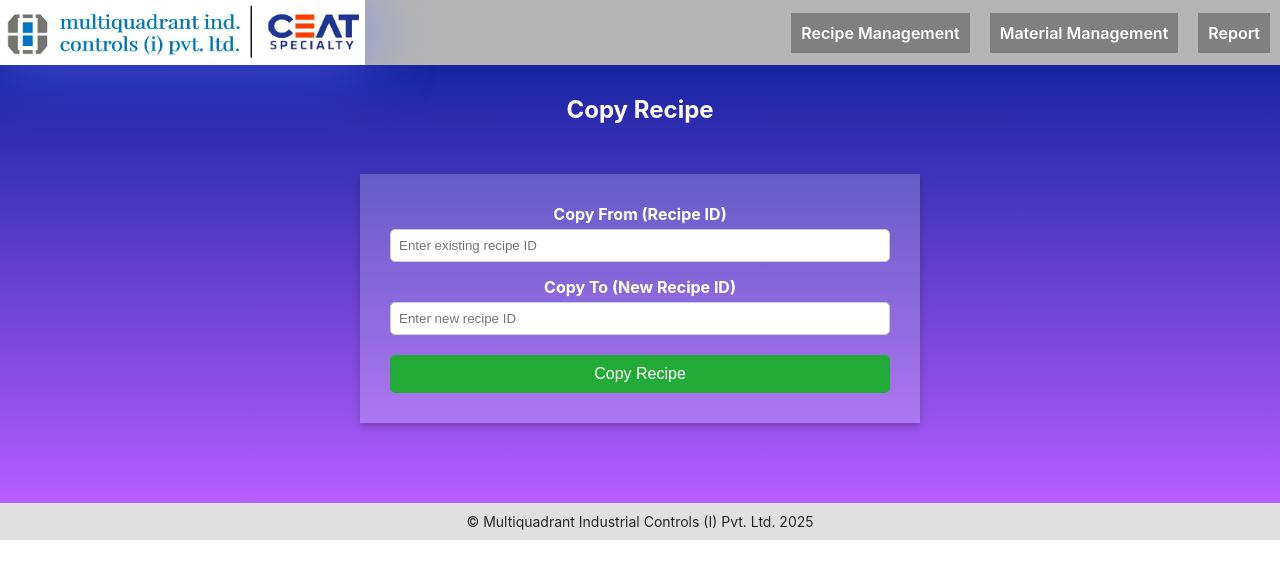
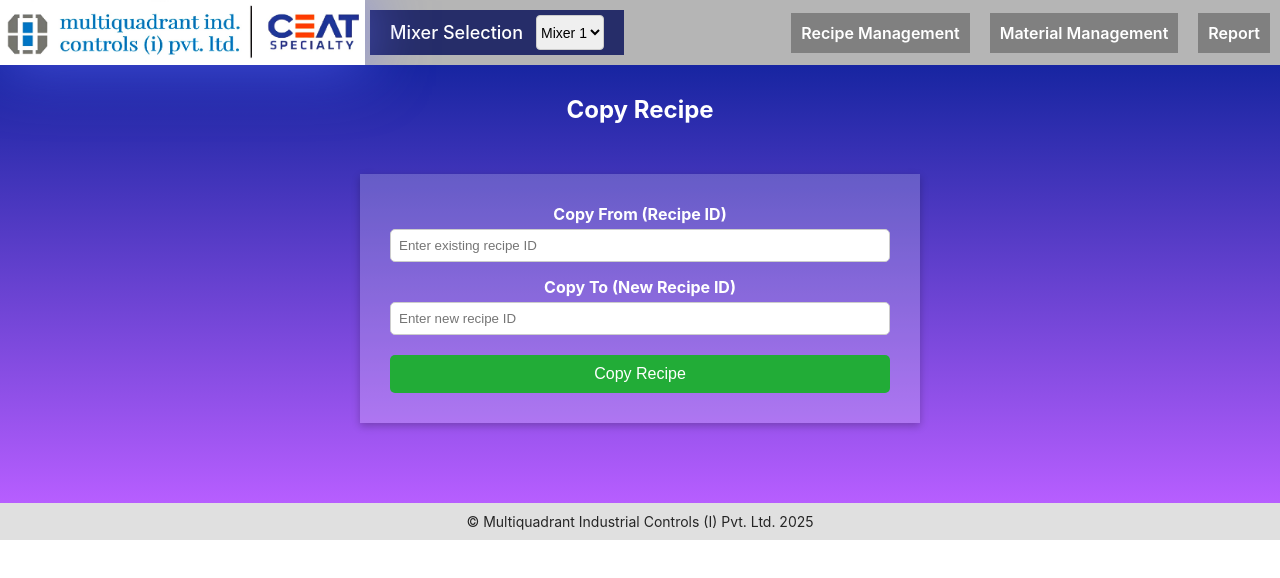
Before and after one commit to priteshAlshetty/WO18709_CEAT_Mixer_RMS_Frontend, a React (Vite) app: page /copy-recipe in a window 1280 px wide. Shown: the top 578 px of the page. Built offline with nearby package versions, Linux system fonts and the light colour scheme; no server answers.

Commit message:
Added Dropdown for Search Recipe ID and Selection of Mixer

```diff
--- a/src/Components/Navbar/Navbar.css
+++ b/src/Components/Navbar/Navbar.css
@@ -46,3 +46,52 @@
 .logo img {
   height: 100%;
 }
+/* Keep Navbar flex layout */
+.Navbar {
+  width: 100%;
+  max-height: 65px;
+  background-color: #b5b5b5;
+  display: flex;
+  justify-content: space-between;
+  align-items: center;
+}
+
+/* Left section holds logo + mixer tightly */
+.left-section {
+  display: flex;
+  align-items: center;
+  gap: 5px;
+}
+
+/* Remove any spacing between logo and dropdown */
+.logo img {
+  height: 65px; /* Matches navbar height */
+  display: block;
+}
+
+.Mixer-selection {
+
+  margin-left: 0; /* No gap between logo and mixer */
+
+    background-color: rgb(38 45 105);
+  padding: 5px 20px;
+
+}
+.Mixer-selection {
+  display: inline-flex;          /* keep text and dropdown inline */
+  align-items: center;           /* vertically center them */
+  white-space: nowrap;           /* prevent wrapping to next line */
+  gap: 8px;                      /* small gap between label and dropdown */
+  font-weight: 500;
+  color: #ffffff;
+  font-size: 18px;
+}
+
+.mixer-dropdown {
+  height: 35px;
+  font-size: 14px;
+  border-radius: 4px;
+  border: 1px solid #ccc;
+  margin-left: 5px; /* Optional: tiny breathing space */
+  text-align: center;
+}
--- a/src/Components/Navbar/Navbar.jsx
+++ b/src/Components/Navbar/Navbar.jsx
@@ -1,14 +1,33 @@
-import React from 'react'
+import React, { useState, createContext } from 'react'
 import { NavLink } from 'react-router-dom'
 import './Navbar.css'
 import ceatlogo from '../../images/logo1.jpg'
 
+export const MixerContext = createContext()
+
 const Navbar = () => {
+  const [selectedMixer, setSelectedMixer] = useState('Mixer 1')
+
   return (
-    <div className='Navbar'>
+    <MixerContext.Provider value={{ selectedMixer, setSelectedMixer }}>
+      <div className="Navbar">
+        <div className="left-section">
           <div className="logo">
             <img src={ceatlogo} alt="logo" />
           </div>
+          <div className="Mixer-selection">Mixer Selection
+            <select
+              value={selectedMixer}
+              onChange={(e) => setSelectedMixer(e.target.value)}
+              className="mixer-dropdown"
+            >
+              <option value="Mixer 1">Mixer 1</option>
+              <option value="Mixer 2">Mixer 2</option>
+              <option value="Mixer 3">Mixer 3</option>
+            </select>
+          </div>
+        </div>
+
         <div className="link">
           <ul>
             <li>
@@ -27,7 +46,6 @@ const Navbar = () => {
                 Material Management
               </NavLink>
             </li>
-
             <li>
               <NavLink
                 to="/report"
@@ -36,17 +54,10 @@ const Navbar = () => {
                 Report
               </NavLink>
             </li>
-          {/* <li>
-            <NavLink
-              to="/add-edit-recipe"
-              className={({ isActive }) => (isActive ? 'active-link' : '')}
-            >
-              Add/Edit Recipe
-            </NavLink>
-          </li> */}
           </ul>
         </div>
       </div>
+    </MixerContext.Provider>
   )
 }
 
--- a/src/Pages/CopyRecipe.jsx
+++ b/src/Pages/CopyRecipe.jsx
@@ -181,7 +181,7 @@ const RecipeCopyPage = () => {
         {loading ? "Processing..." : "Copy Recipe"}
       </button>
 
-      {/* ✅ Toasts now appear at bottom right */}
+      {/* ✅ Toasts appear at bottom right */}
       <ToastContainer position="bottom-right" autoClose={3000} />
     </div>
   </div>
--- a/src/Pages/RecipePage.css
+++ b/src/Pages/RecipePage.css
@@ -66,6 +66,7 @@
   background:transparent;
   color:var(--accent);
   border:1px solid var(--border);
+  width: 210px;
 }
 .error {
   color:darkred;
@@ -386,3 +387,10 @@ font-size: 13px;
   cursor: pointer;
   accent-color: #007bff; /* blue tick */
 }
+
+.recipe-dropdown {
+  margin-right: 10px;
+  padding: 6px 8px;
+  border-radius: 4px;
+  border: 1px solid #ccc;
+}
--- a/src/Pages/RecipePage.jsx
+++ b/src/Pages/RecipePage.jsx
@@ -1,6 +1,3 @@
-
-
-
 
 // Import necessary React modules and styles
 import React, { useState, useEffect } from "react";
@@ -17,7 +14,6 @@ import {
 } from "../Constants/Material";
 
 const apiUrl = import.meta.env.VITE_API_URL;
-
 
 
 /* ----------------------------------------
@@ -175,7 +171,7 @@ function getInputType(key, value) {
   Main Component: RecipePage
 ---------------------------------------- */
 export default function RecipePage() {
-  const [recipeId, setRecipeId] = useState("TX605");
+  const [recipeId, setRecipeId] = useState("");
   const [data, setData] = useState(null);
   const [originalData, setOriginalData] = useState(null);
   const [loading, setLoading] = useState(false);
@@ -1000,6 +996,22 @@ async function saveChanges() {
 }
 
 
+const [recipeList, setRecipeList] = useState([]);
+
+useEffect(() => {
+  async function fetchRecipeList() {
+    try {
+      const res = await fetch(`${apiUrl}/recipe/allRecipeIds`);
+      const json = await res.json();
+      if (json?.data?.recipe_ids) {
+        setRecipeList(json.data.recipe_ids);
+      }
+    } catch (err) {
+      console.error("Error fetching recipe IDs:", err);
+    }
+  }
+  fetchRecipeList();
+}, []);
 
   return (
     <div className="page-root">
@@ -1007,7 +1019,7 @@ async function saveChanges() {
         <h1>Recipe</h1>
 
         <div className="controls">
-          <form onSubmit={fetchRecipe} className="search-form">
+          {/* <form onSubmit={fetchRecipe} className="search-form">
             <input
               value={recipeId}
               onChange={(e) => setRecipeId(e.target.value)}
@@ -1037,7 +1049,64 @@ async function saveChanges() {
             <button type="button" className="btn outline" style={{ backgroundColor: "#3919acff", color: "#ffff", border: "none" }} onClick={() => { navigate("/copy-recipe") }}>
               Copy Recipe
             </button>
-          </form>
+          </form> */}
+
+          <form onSubmit={fetchRecipe} className="search-form">
+  {/* Dropdown before input */}
+  <select
+    value={recipeId}
+    onChange={(e) => setRecipeId(e.target.value)}
+    className="recipe-dropdown"
+  >
+    <option value="">-- Select Recipe ID --</option>
+    {recipeList.map((id) => (
+      <option key={id} value={id}>{id}</option>
+    ))}
+  </select>
+
+  {/* Existing input field */}
+  <input
+    value={recipeId}
+    onChange={(e) => setRecipeId(e.target.value)}
+    placeholder="Enter Recipe ID (e.g. MTR0076)"
+    className="recipe-input"
+  />
+
+  <button type="submit" className="btn" disabled={loading}>
+    {loading ? "Loading..." : "Fetch"}
+  </button>
+
+  {data && !isEditing && (
+    <button type="button" className="btn outline" onClick={() => setIsEditing(true)}>
+      Edit
+    </button>
+  )}
+
+  {data && isEditing && (
+    <>
+      <button type="button" className="btn" onClick={saveChanges}>Save Changes</button>
+      <button type="button" className="btn outline" onClick={cancelEdit}>Cancel</button>
+    </>
+  )}
+
+  <button
+    type="button"
+    className="btn outline"
+    style={{ backgroundColor: "#ea4949", color: "#ffff", border: "none" }}
+    onClick={() => navigate("/delete-recipe")}
+  >
+    Delete Recipe
+  </button>
+  <button
+    type="button"
+    className="btn outline"
+    style={{ backgroundColor: "#3919acff", color: "#ffff", border: "none" }}
+    onClick={() => navigate("/copy-recipe")}
+  >
+    Copy Recipe
+  </button>
+</form>
+
           <div className="add-new-recipe ">
             <button className="btn" onClick={() => {
               clearDataValues();
```
Lines whose indentation alone changed are shown as unchanged.
